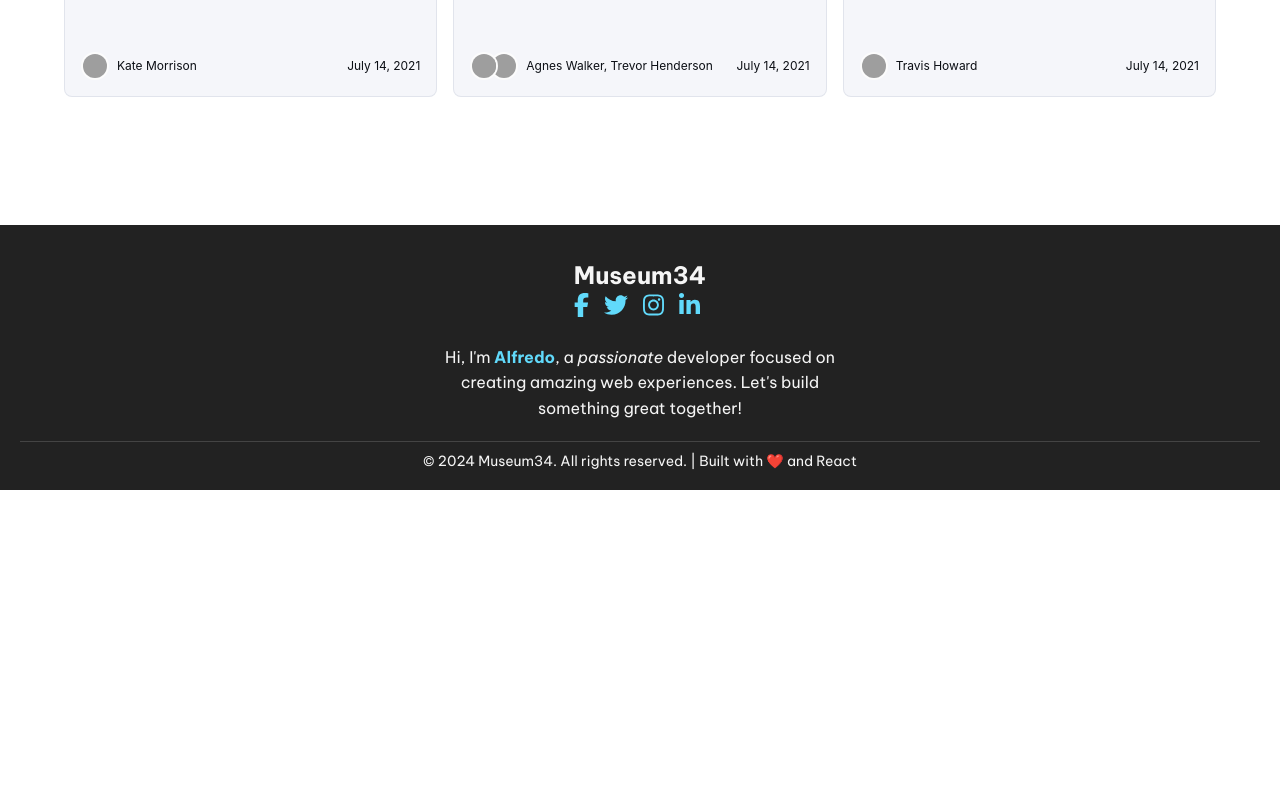
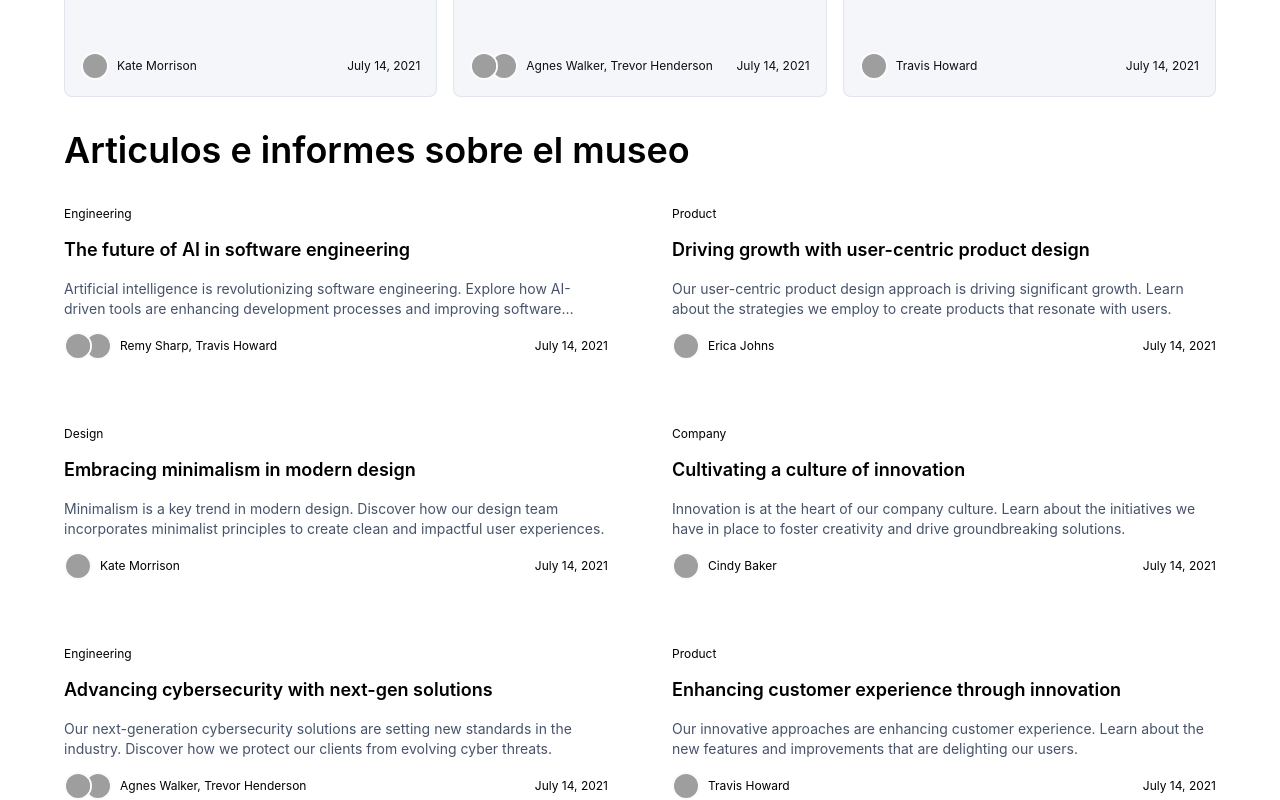
Before and after one commit to dev1d123/Museum_34, a React (Create React App) app in the folder museum34/: page / in a window 1280 px wide. Shown: the part 2180-2980 px from the top of the page. Before the commit the page ends 2670 px from the top, so only its background shows below. Built offline with nearby package versions, Linux system fonts and the light colour scheme; grey boxes are pictures that could not be loaded; the HTML template or start-up script is replaced by a standard one; a web font is replaced by a local one.

Commit message:
Some changes xd

```diff
--- a/museum34/src/components/Blog.js
+++ b/museum34/src/components/Blog.js
@@ -3,6 +3,7 @@ import CssBaseline from '@mui/material/CssBaseline';
 import Container from '@mui/material/Container';
 import AppAppBar from './components/AppAppBar';
 import MainContent from './components/MainContent';
+import Latest from './components/Latest';
 
 import AppTheme from '../shared-theme/AppTheme';
 
@@ -15,6 +16,8 @@ export default function Blog(props) {
         sx={{ display: 'flex', flexDirection: 'column', my: 16, gap: 4 }}
       >
         <MainContent />
+        <Latest />
+
       </Container>
     </AppTheme>
   );
--- a/museum34/src/components/Blog.tsx
+++ b/museum34/src/components/Blog.tsx
@@ -17,6 +17,8 @@ export default function Blog(props: { disableCustomTheme?: boolean }) {
         sx={{ display: 'flex', flexDirection: 'column', my: 16, gap: 4 }}
       >
         <MainContent />
+        <Latest />
+
       </Container>
     </AppTheme>
   );
--- a/museum34/src/components/components/Latest.js
+++ b/museum34/src/components/components/Latest.js
@@ -192,7 +192,7 @@ export default function Latest() {
   return (
     <div>
       <Typography variant="h2" gutterBottom>
-        Latest
+        Articulos e informes sobre el museo
       </Typography>
       <Grid container spacing={8} columns={12} sx={{ my: 4 }}>
         {articleInfo.map((article, index) => (
```
